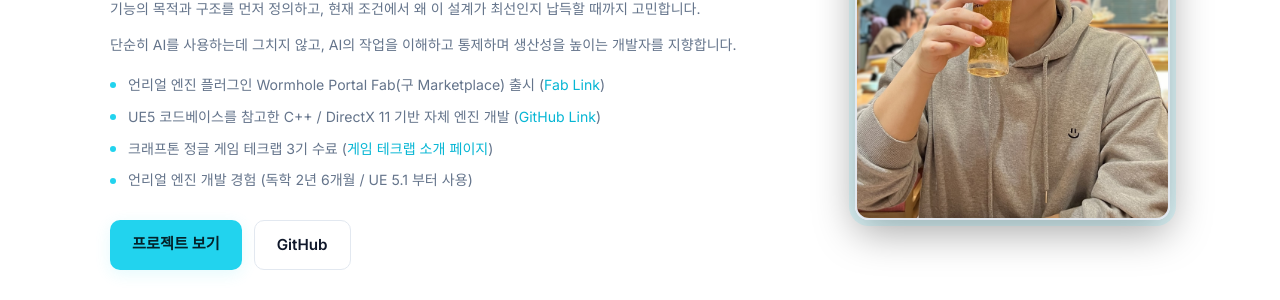
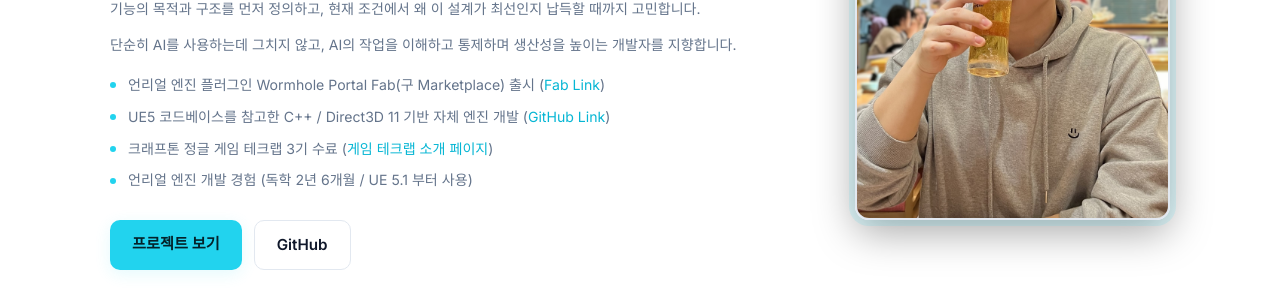
Before and after one commit to keonwookang0914/keonwookang0914.github.io, a Jekyll site: the page built from index.html, in a window 1280 px wide and 900 px high. Shown: the part 405-705 px from the top of the window. Built offline with Jekyll 4.4.1, drawn with Linux system fonts in a browser that asks for light colours; some web fonts are replaced.

Commit message:
docs: use Direct3D 11 instead of DirectX 11 in hero
히어로 하이라이트의 자체 엔진 설명에서 DirectX 11을 Direct3D 11로 교체한다.

Co-Authored-By: Claude Opus 5.5 <noreply@anthropic.com>

```diff
--- a/_includes/sections/hero.html
+++ b/_includes/sections/hero.html
@@ -17,7 +17,7 @@
         <p>단순히 AI를 사용하는데 그치지 않고, AI의 작업을 이해하고 통제하며 생산성을 높이는 개발자를 지향합니다.</p>
         <ul class="hero__highlights">
           <li>언리얼 엔진 플러그인 Wormhole Portal Fab(구 Marketplace) 출시 (<a href="https://www.fab.com/listings/db5a77b9-d2a8-4e39-86b5-ba86b667b66c" target="_blank" rel="noopener">Fab Link</a>)</li>
-          <li>UE5 코드베이스를 참고한 C++ / DirectX 11 기반 자체 엔진 개발 (<a href="https://github.com/keonwookang0914/GTLEngine" target="_blank" rel="noopener">GitHub Link</a>)</li>
+          <li>UE5 코드베이스를 참고한 C++ / Direct3D 11 기반 자체 엔진 개발 (<a href="https://github.com/keonwookang0914/GTLEngine" target="_blank" rel="noopener">GitHub Link</a>)</li>
           <li>크래프톤 정글 게임 테크랩 3기 수료 (<a href="https://jungle.krafton.com/courses/gametechlab" target="_blank" rel="noopener">게임 테크랩 소개 페이지</a>)</li>
           <li>언리얼 엔진 개발 경험 (독학 2년 6개월 / UE 5.1 부터 사용)</li>
         </ul>
```
